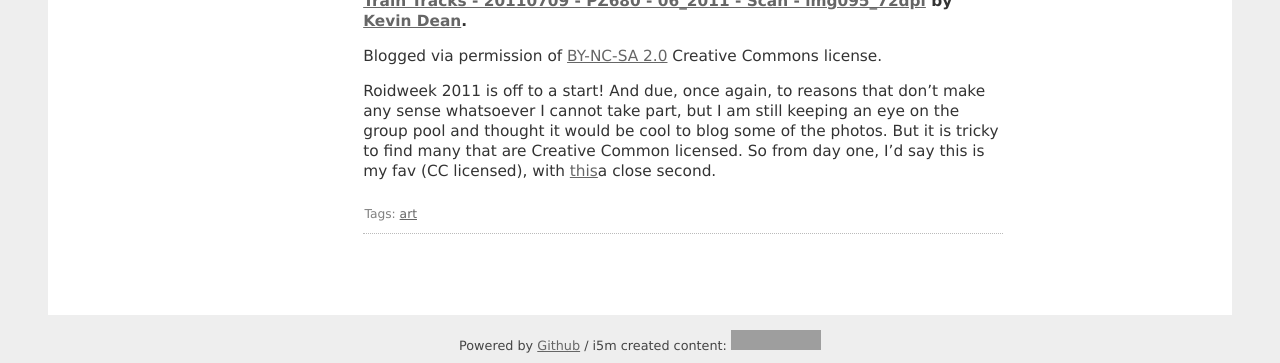
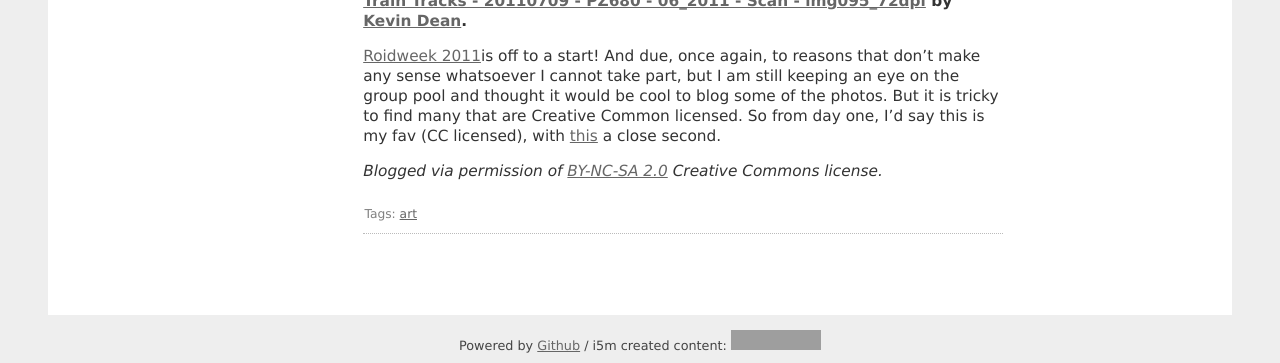
Before and after one commit to emory/atomicules.github.com, a Jekyll site: the page built from _posts/2011-07-11-Roidweek-2011-Day-1-Favourite.markdown, in a window 1280 px wide, cut to the strip 630-993 px from the top of the page. Built offline with Jekyll 4.4.1, drawn with Linux system fonts in a browser that asks for light colours; Markdown is read by kramdown in place of the engine named in the settings; comment, search, counter and statistics services are not loaded; part of the change alters nothing that is shown; grey boxes are pictures that could not be loaded.

Commit message:
More markup changes, FFS

```diff
--- a/_posts/2011-07-11-Roidweek-2011-Day-1-Favourite.markdown
+++ b/_posts/2011-07-11-Roidweek-2011-Day-1-Favourite.markdown
@@ -9,6 +9,6 @@ categories:
 ---
 **[Train Tracks - 20110709 - PZ680 - 06_2011 - Scan - img095_72dpi](http://www.flickr.com/photos/kevindean/5927081606/) by [Kevin Dean](http://www.flickr.com/photos/kevindean/).**
 
-Blogged via permission of [BY-NC-SA 2.0](http://creativecommons.org/licenses/by-nc-sa/2.0/) Creative Commons license.
+[Roidweek 2011](http://www.flickr.com/groups/polaroidweek2011/)is off to a start! And due, once again, to reasons that don't make any sense whatsoever I cannot take part, but I am still keeping an eye on the group pool and thought it would be cool to blog some of the photos. But it is tricky to find many that are Creative Common licensed. So from day one, I'd say this is my fav (CC licensed), with [this](http://www.flickr.com/photos/angies/5926618513/) a close second.
 
-Roidweek 2011 is off to a start! And due, once again, to reasons that don't make any sense whatsoever I cannot take part, but I am still keeping an eye on the group pool and thought it would be cool to blog some of the photos. But it is tricky to find many that are Creative Common licensed. So from day one, I'd say this is my fav (CC licensed), with [this](http://www.flickr.com/photos/angies/5926618513/)a close second.
+_Blogged via permission of [BY-NC-SA 2.0](http://creativecommons.org/licenses/by-nc-sa/2.0/) Creative Commons license._
```
